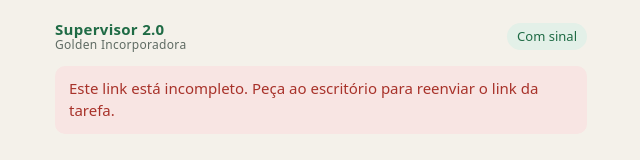
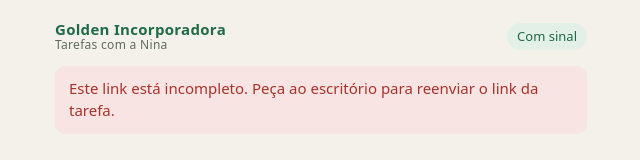
Before and after one commit to gaia360perfomacecombr-del/apontamentos, a plain HTML site: page index.html in a window 1280 px wide. Shown: the full height of the page, 319-959 px from the left. Drawn offline with Linux system fonts and the light colour scheme.

Commit message:
Nina como assistente das tarefas

```diff
--- a/app.js
+++ b/app.js
@@ -23,8 +23,8 @@
     nomes.slice(0, 3).forEach((n, i) => materiais.push({ nome: n, id: ids[i] || "" }));
   }
 
-  $("marca").textContent = C.SISTEMA;
-  $("empresa").textContent = C.EMPRESA;
+  $("marca").textContent = C.EMPRESA;
+  $("empresa").textContent = C.SISTEMA;
   if (!tarefa) { $("semTarefa").classList.remove("oculto"); return; }
 
   // ---------- utilidades ----------
@@ -61,7 +61,7 @@
     (tipo === "maquina" ? (maquina ? "Máquina: " + maquina : "Apontamento de máquina") :
      tipo === "veiculo" ? (veiculo ? "Veículo: " + veiculo : "Apontamento de veículo") : "Serviço e materiais") +
     (dataTarefa ? " · " + dataTarefa.split("-").reverse().join("/") : "");
-  document.title = (nomeTarefa || "Apontamento") + " – " + C.SISTEMA;
+  document.title = (nomeTarefa || "Apontamento") + " – " + C.ASSISTENTE;
 
   // campos conforme o tipo
   if (tipo === "maquina") {
@@ -452,7 +452,7 @@
     $("principal").textContent = temInicio ? "Concluir e enviar" : "Salvar início";
     $("ninaFala").textContent = temInicio
       ? "Início salvo! Quando terminar o serviço, preencha a saída, tire a foto e toque em Concluir e enviar."
-      : "Oi! Sou a " + C.ASSISTENTE + ", assistente do " + C.SISTEMA + ". Ao começar o serviço, confira a hora de entrada e toque em Salvar início.";
+      : "Oi! Sou a " + C.ASSISTENTE + ", assistente das suas tarefas. Ao começar o serviço, confira a hora de entrada e toque em Salvar início.";
     mostrarErro("");
     if (temInicio) {
       preencherResumo();
--- a/aprovar.js
+++ b/aprovar.js
@@ -2,8 +2,7 @@
   const $ = (id) => document.getElementById(id);
   const C = window.CONFIG;
   const chave = new URLSearchParams(location.search).get("k") || "";
-  $("marca").textContent = C.SISTEMA;
-  $("empresa").textContent = C.EMPRESA;
+  $("marca").textContent = C.EMPRESA;
 
   function aviso(msg, tipo) {
     $("aviso").textContent = msg || "";
--- a/config.js
+++ b/config.js
@@ -3,7 +3,7 @@ window.CONFIG = {
   ENVIO_URL: "https://hook.us2.make.com/fk53zwgf8dkgxmljc50chkp1w7k386zc",
   PAINEL_URL: "https://hook.us2.make.com/sxzzgfk1tepi45bc5s8wa2g9sxx3ga8n",
   EMPRESA: "Golden Incorporadora",
-  SISTEMA: "Supervisor 2.0",
+  SISTEMA: "Tarefas com a Nina",   // nome que o funcionário vê (Supervisor 2.0 fica só no material de venda)
   ASSISTENTE: "Nina",
   FOTO_LADO_MAX: 1280,     // px do maior lado da foto depois de reduzida
   FOTO_QUALIDADE: 0.72,    // 0 a 1
--- a/index.html
+++ b/index.html
@@ -4,7 +4,7 @@
 <meta charset="utf-8">
 <meta name="viewport" content="width=device-width, initial-scale=1, viewport-fit=cover">
 <meta name="theme-color" content="#1f6b45">
-<title>Supervisor 2.0 – Nina</title>
+<title>Nina – suas tarefas</title>
 <link rel="manifest" href="manifest.json">
 <link rel="icon" href="icone.svg" type="image/svg+xml">
 <link rel="apple-touch-icon" href="icone-192.png">
@@ -13,7 +13,7 @@
 <body>
 <main>
   <header class="topo">
-    <span class="marca"><span id="marca">Supervisor 2.0</span><span class="empresa" id="empresa">Golden Incorporadora</span></span>
+    <span class="marca"><span id="marca">Golden Incorporadora</span><span class="empresa" id="empresa">Tarefas com a Nina</span></span>
     <span class="sinal" id="sinal">Com sinal</span>
   </header>
 
@@ -24,7 +24,7 @@
   <div id="tela" class="oculto">
     <h1 id="titulo">Tarefa</h1>
     <p class="sub" id="subtitulo"></p>
-    <div class="nina"><span class="nina-avatar" aria-hidden="true">N</span><span id="ninaFala">Oi! Sou a Nina, assistente do Supervisor 2.0. Vou te guiar nesta tarefa.</span></div>
+    <div class="nina"><span class="nina-avatar" aria-hidden="true">N</span><span id="ninaFala">Oi! Sou a Nina, assistente das suas tarefas.</span></div>
 
     <div class="etapas">
       <span class="etapa" id="etapa1">1 · Início</span>
--- a/sw.js
+++ b/sw.js
@@ -1,5 +1,5 @@
 // Guarda o formulário no celular para abrir sem sinal.
-const VERSAO = "apontamentos-v4";
+const VERSAO = "apontamentos-v5";
 const ARQUIVOS = ["./", "index.html", "aprovar.html", "estilo.css", "config.js", "fila.js", "app.js", "aprovar.js", "manifest.json", "icone.svg", "icone-192.png", "icone-512.png"];
 
 self.addEventListener("install", (e) => {
```
Also changed, not shown: aprovar.html (+2 -2 lines), manifest.json, 1 other file.
